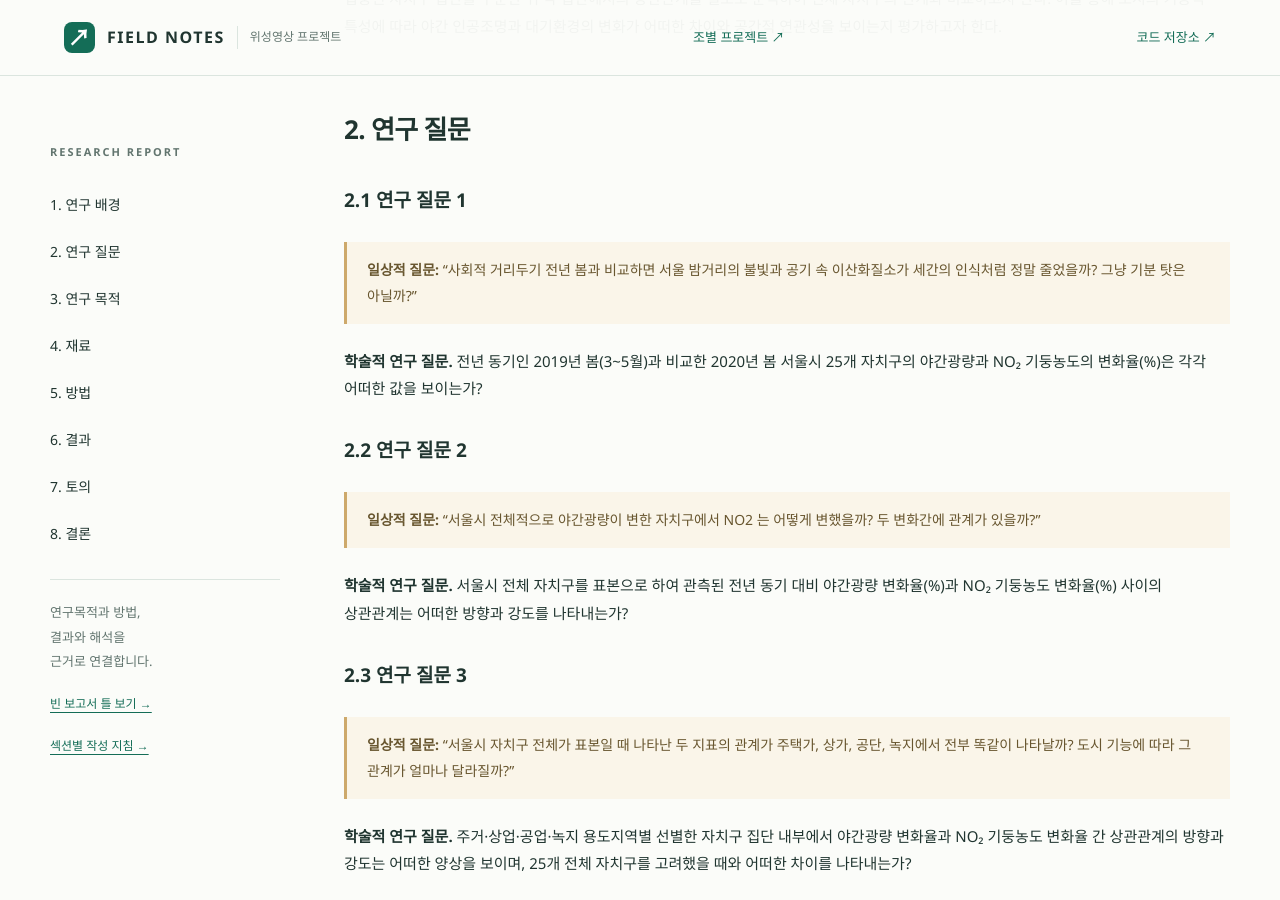
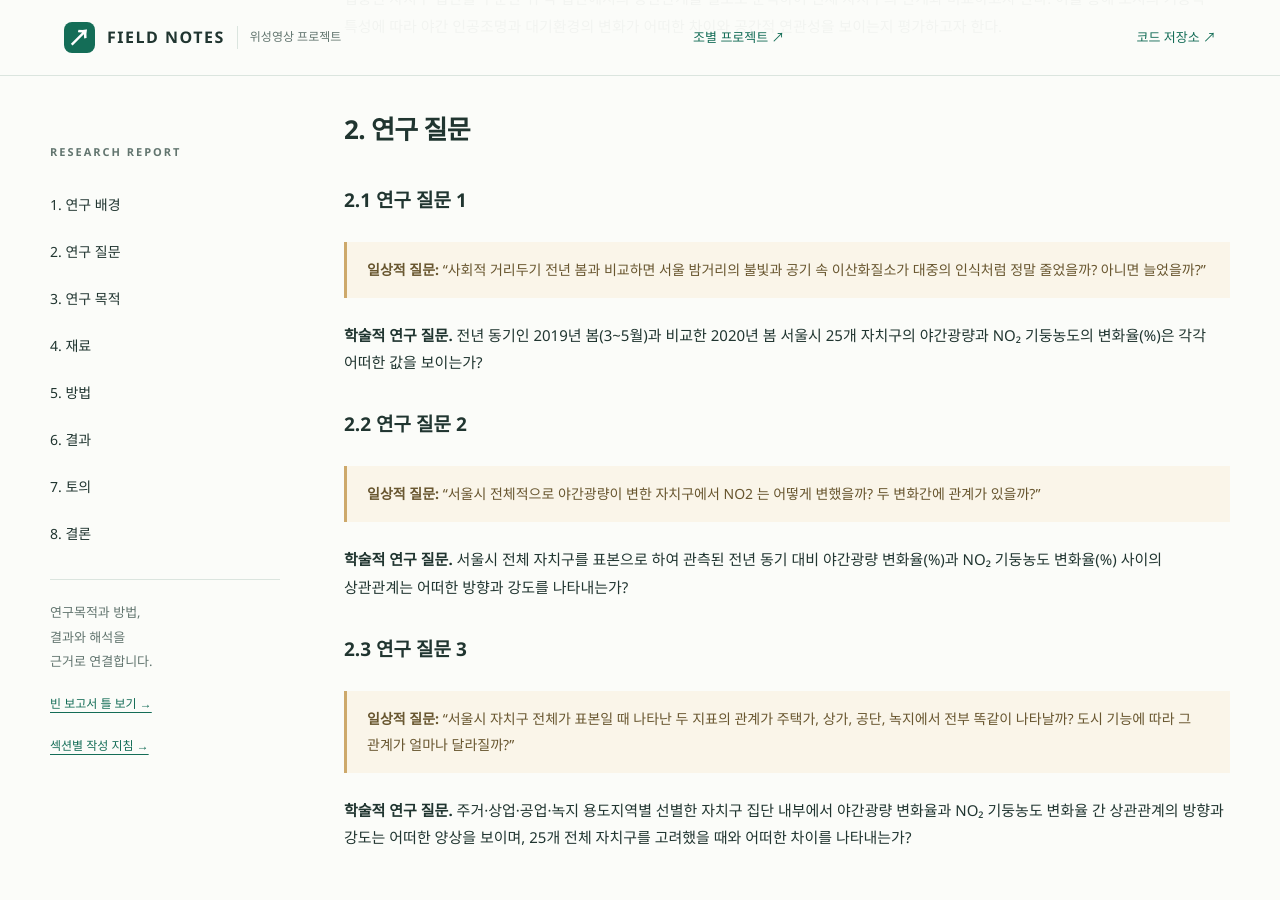
Before and after one commit to rlawkdgns3550-cmyk/surveying2_team03, a Jekyll site: the page built from docs/index.md, in a window 1280 px wide and 900 px high, scrolled down 5040 px. Built offline with Jekyll 4.4.1, drawn with Linux system fonts in a browser that asks for light colours.

Commit message:
Update research question for clarity
Rephrase research question to clarify public perception of changes in nighttime lighting and NO₂ levels in Seoul during social distancing.

```diff
--- a/docs/index.md
+++ b/docs/index.md
@@ -42,7 +42,7 @@ badge: "빈 학술 보고서 틀"
 
 ## 2. 연구 질문 {#question}
 ### 2.1 연구 질문 1
->**일상적 질문:** "사회적 거리두기 전년 봄과 비교하면 서울 밤거리의 불빛과 공기 속 이산화질소가 세간의 인식처럼 정말 줄었을까? 그냥 기분 탓은 아닐까?"
+>**일상적 질문:** "사회적 거리두기 전년 봄과 비교하면 서울 밤거리의 불빛과 공기 속 이산화질소가 대중의 인식처럼 정말 줄었을까? 아니면 늘었을까?"
 
 **학술적 연구 질문.** 전년 동기인 2019년 봄(3~5월)과 비교한 2020년 봄 서울시 25개 자치구의 야간광량과 NO₂ 기둥농도의 변화율(%)은 각각 어떠한 값을 보이는가?
 
```
